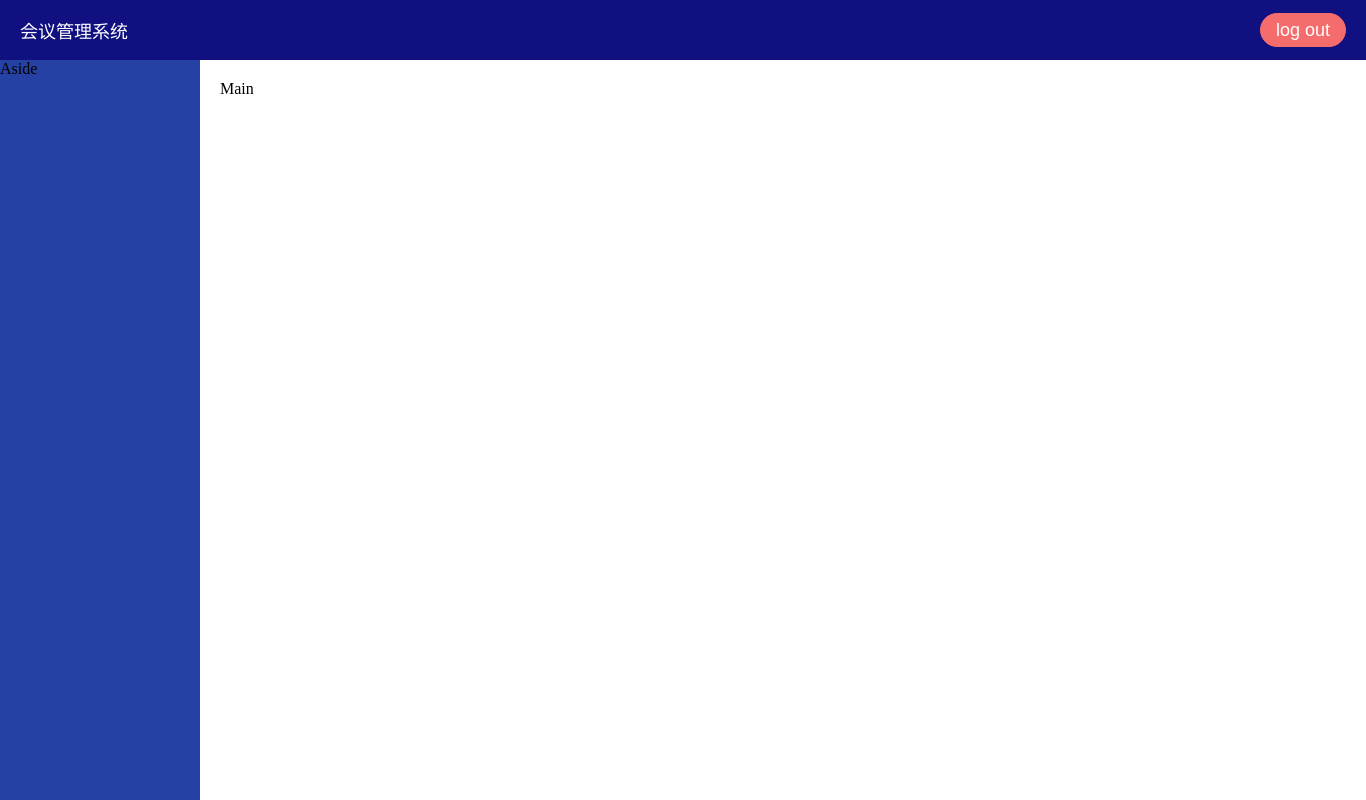
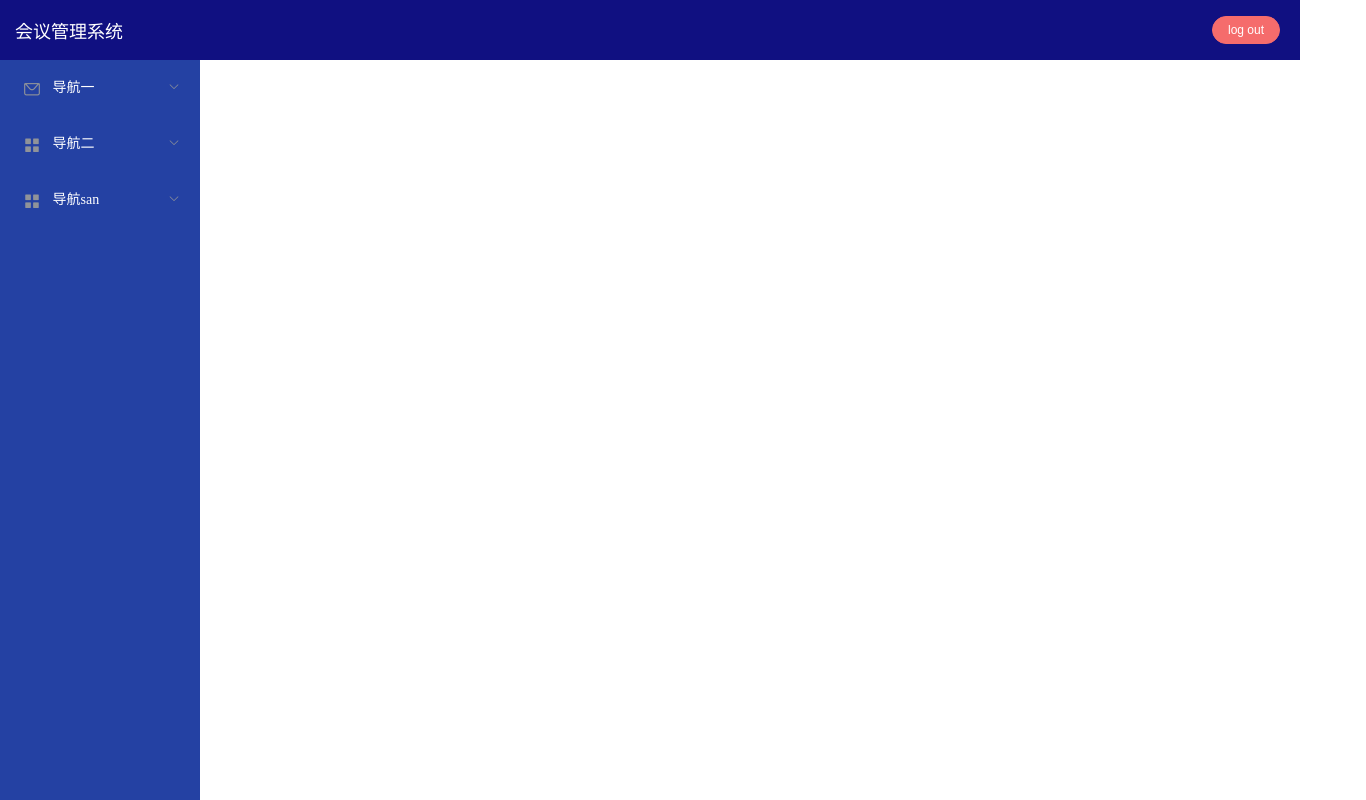
Before and after one commit to L-zz715/Conference_manage, a Vue app in the folder conference_management/: page /#/home in a window 1280 px wide. Shown: the whole page, 1366 px wide, since content can reach past the window. Built offline with nearby package versions, Linux system fonts and the light colour scheme.

Commit message:
container used

```diff
--- a/conference_management/src/assets/css/global.css
+++ b/conference_management/src/assets/css/global.css
@@ -2,5 +2,5 @@ html, body, #app{
     height: 100%;
     margin:0;
     padding: 0;
-    min-width: 1366px;
+    min-width: 1300px;
 }
--- a/conference_management/src/pages/Home.vue
+++ b/conference_management/src/pages/Home.vue
@@ -7,8 +7,49 @@
       >
     </el-header>
     <el-container>
-      <el-aside width="200px">Aside</el-aside>
-      <el-main>Main</el-main>
+      <el-aside width="200px">
+        <el-menu
+          background-color="#2441a3"
+          text-color="#fff"
+          active-text-color="#409EFF"
+          :unique-opened="true"
+          :collapse="isCollapse"
+          :collapse-transition="false"
+          :router="true"
+          :default-active="activePath"
+        >
+          <el-submenu index="1">
+            <template slot="title">
+              <i class="el-icon-message"></i>
+              导航一
+            </template>
+            <el-menu-item index="1-1">选项1</el-menu-item>
+            <el-menu-item index="1-2">选项2</el-menu-item>
+            <el-menu-item index="1-3">选项3</el-menu-item>
+          </el-submenu>
+          <el-submenu index="2">
+            <template slot="title">
+              <i class="el-icon-menu"></i>
+              导航二
+            </template>
+            <el-menu-item index="2-1">选项1</el-menu-item>
+            <el-menu-item index="2-2">选项2</el-menu-item>
+            <el-menu-item index="2-3">选项3</el-menu-item>
+          </el-submenu>
+          <el-submenu index="3">
+            <template slot="title">
+              <i class="el-icon-menu"></i>
+              导航san
+            </template>
+            <el-menu-item index="2-1">选项1</el-menu-item>
+            <el-menu-item index="2-2">选项2</el-menu-item>
+            <el-menu-item index="2-3">选项3</el-menu-item>
+          </el-submenu>
+        </el-menu>
+      </el-aside>
+      <el-main>
+        <router-view></router-view>
+      </el-main>
     </el-container>
   </el-container>
 </template>
@@ -17,7 +58,10 @@
 export default {
   name: "Home",
   data() {
-    return {};
+    return {
+      isCollapse: false,
+      activePath: "",
+    };
   },
   methods: {
     logout() {
@@ -27,7 +71,7 @@ export default {
 };
 </script>
 
-<style>
+<style scoped>
 .el-container {
   height: 100%;
 }
@@ -43,6 +87,7 @@ export default {
 .el-header span {
   font-size: 18px;
   color: #fff;
+  margin-left: 15px;
 }
 
 .el-header .el-button {
@@ -51,5 +96,11 @@ export default {
 
 .el-aside {
   background: #2441a3;
+  height: 100%;
+}
+
+.el-menu {
+  /* 解决侧边没有对齐问题 */
+  border-right: none;
 }
 </style>
```
